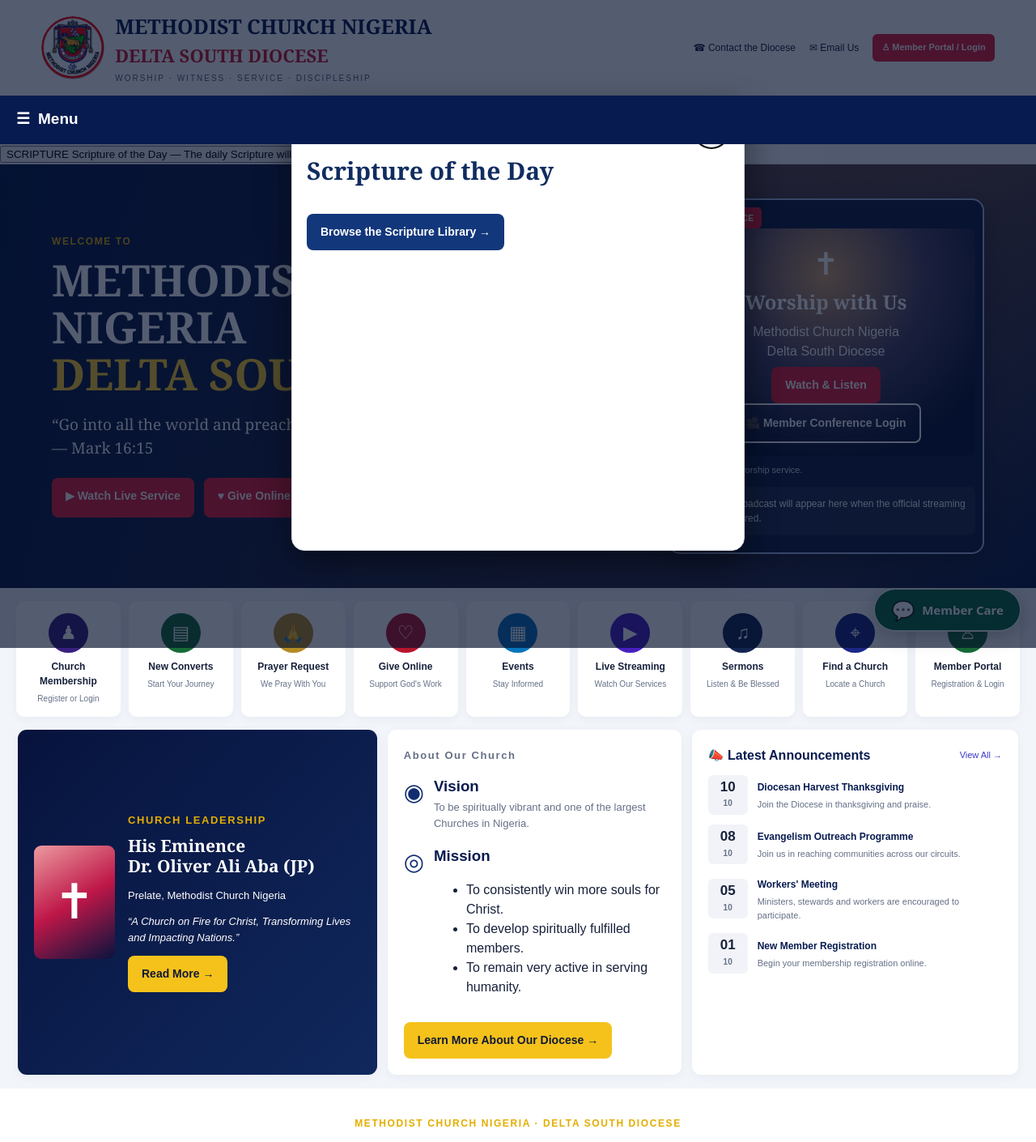
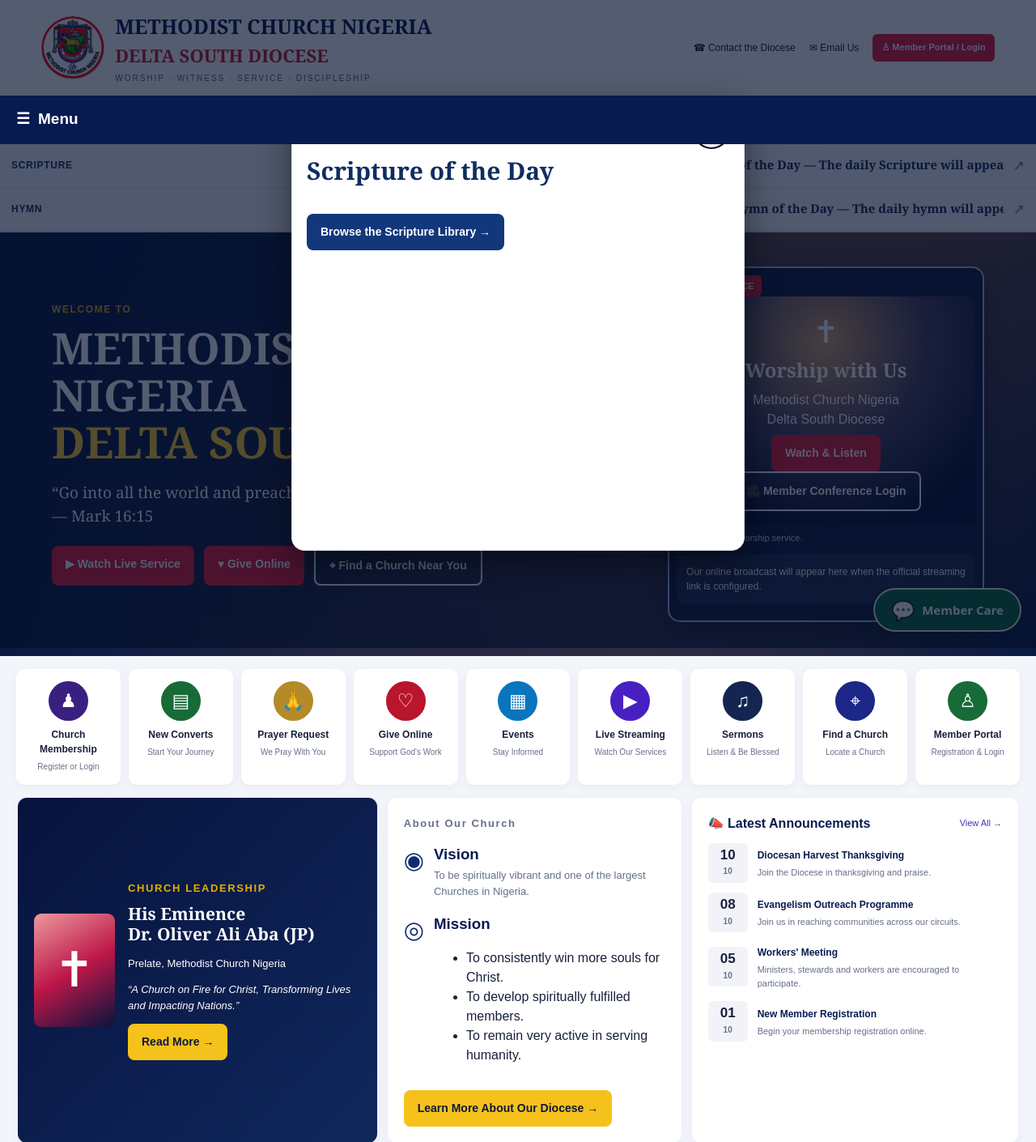
Before and after one commit to bestoption1988/delta-south-evangelism-app, a Flask app: page / in a window 1280 px wide, after a click that opens the changed part. Shown: the top 1410 px of the page at 81% size. Run offline with Flask 3, Linux system fonts and the light colour scheme; data comes from the database, SQL or seed files in the repository; data that the repository does not hold is empty; some libraries are stand-ins or nearby versions.

Commit message:
Style daily tickers and 70 percent reading popups

```diff
--- a/static/public_home.css
+++ b/static/public_home.css
@@ -1345,3 +1345,27 @@ html.mcn-android-app .daily-devotion-modal.is-open>.daily-devotion-modal-panel{
   box-sizing:border-box!important;display:block!important;overflow-x:hidden!important;overflow-y:auto!important;
   -webkit-overflow-scrolling:touch!important;
 }
+
+
+/* Compact single-line daily Scripture and hymn tickers */
+.mcn-daily{width:100%;margin:0;background:#f4f6fb;border-bottom:1px solid #d9dfeb}
+.mcn-daily-ticker-row{display:flex;flex-direction:column;width:100%;gap:0}
+.mcn-daily-ticker{display:flex;align-items:center;gap:12px;width:100%;min-width:0;height:54px;padding:0 14px;border:0;border-bottom:1px solid #d9dfeb;background:#f4f6fb;color:#142b55;text-align:left;overflow:hidden;cursor:pointer;touch-action:manipulation}
+.mcn-ticker-tag{flex:0 0 auto;font:800 12px/1 Arial,sans-serif;letter-spacing:.06em;color:#142f65}
+.mcn-ticker-window{display:block;position:relative;flex:1 1 auto;min-width:0;overflow:hidden;white-space:nowrap}
+.mcn-ticker-track{display:inline-block;min-width:max-content;white-space:nowrap;font:600 15px/1.3 Georgia,serif;animation:mcnTickerMove 32s linear infinite;padding-left:100%}
+.mcn-daily-ticker:nth-child(2) .mcn-ticker-track{animation-duration:38s}
+.mcn-ticker-open{flex:0 0 auto;font-size:17px;color:#65748d}
+.mcn-daily-ticker:active{background:#e9eef8}
+@keyframes mcnTickerMove{0%{transform:translateX(0)}100%{transform:translateX(-100%)}}
+.mcn-reading-dialog[hidden]{display:none!important}
+.mcn-reading-dialog{position:fixed;inset:0;z-index:30000;display:flex;align-items:center;justify-content:center;padding:12px;background:rgba(4,16,43,.72);box-sizing:border-box}
+.mcn-reading-panel{position:relative;display:block;box-sizing:border-box;width:calc(100vw - 28px);max-width:680px;height:70vh;min-height:70vh;max-height:70vh;overflow-x:hidden;overflow-y:auto;padding:22px 18px 28px;border-radius:18px;background:#fff;color:#172b4d;box-shadow:0 14px 40px #0005;-webkit-overflow-scrolling:touch}
+.mcn-reading-close{position:sticky;top:0;float:right;z-index:3;width:42px;height:42px;border:0;border-radius:50%;background:#10285a;color:#fff;font-size:28px;line-height:1;cursor:pointer}
+.mcn-reading-kicker{display:block;margin:8px 0;color:#536782;font:800 13px/1.4 Arial,sans-serif;letter-spacing:.08em}
+.mcn-reading-title{margin:8px 0 18px;color:#10285a;font-size:clamp(22px,5vw,30px);line-height:1.25}
+.mcn-reading-text,.mcn-reading-lyrics{clear:both;white-space:pre-wrap;overflow-wrap:anywhere;font:normal clamp(18px,4.8vw,24px)/1.65 Georgia,serif;color:#172b4d}
+.mcn-reading-meta{font-size:15px;color:#536782}
+.mcn-reading-audio{margin:18px 0}
+.mcn-reading-audio audio{display:block;width:100%;min-height:48px}
+@media(prefers-reduced-motion:reduce){.mcn-ticker-track{animation:none;padding-left:0}}
```
